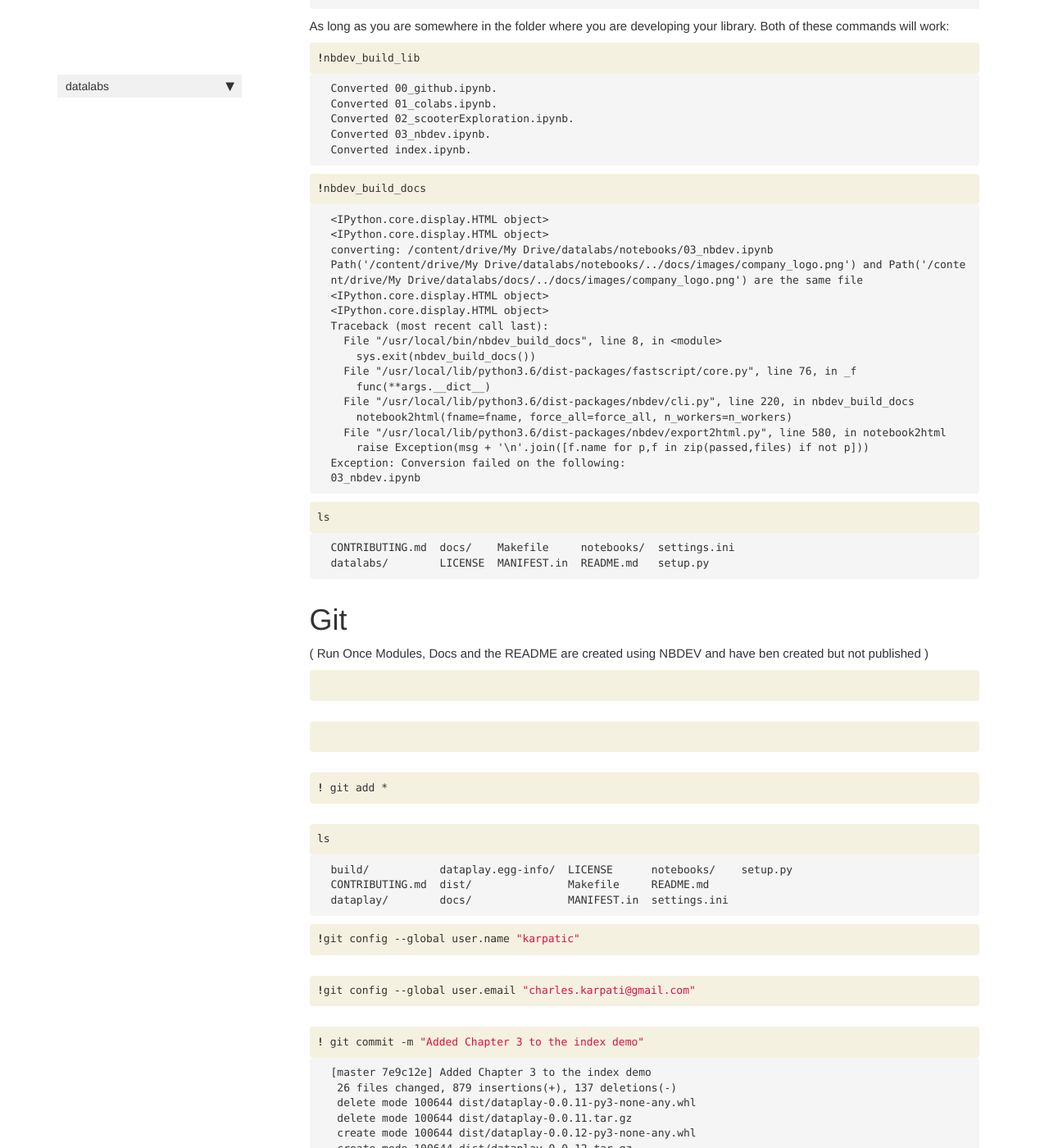
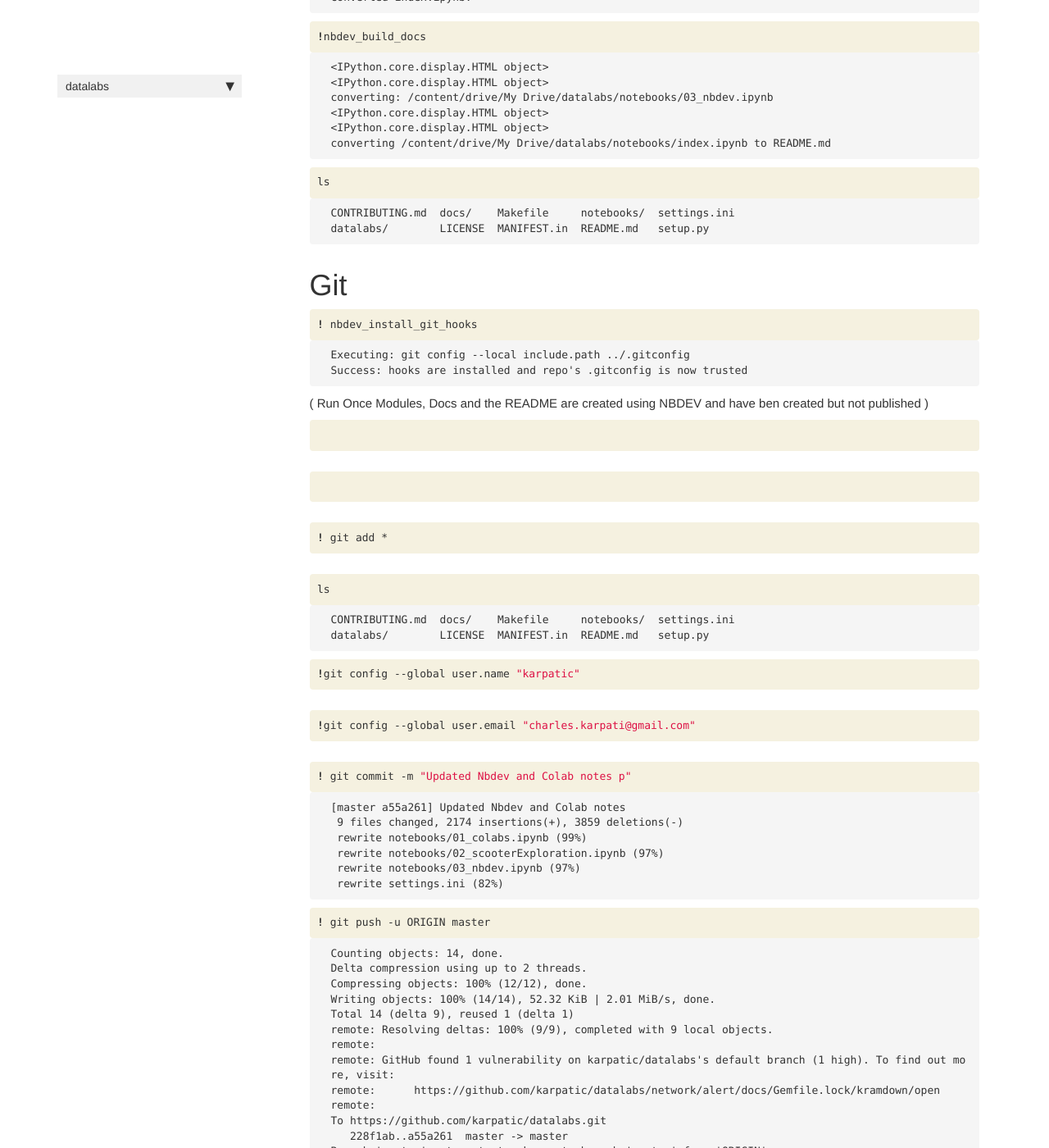
Before and after one commit to karpatic/datalab, a Jekyll site: the page built from docs/nbdev.html, in a window 1280 px wide and 1400 px high, scrolled down 15554 px. Shown: the whole window at 82% size. Built offline with Jekyll 4.4.1, drawn with Linux system fonts in a browser that asks for light colours; nearby versions of some CDN libraries; comment, search, counter and statistics services are not loaded; some of the changed text lies outside the part shown.

Commit message:
Updated Nbdev and Colab notes p3

```diff
--- a/docs/nbdev.html
+++ b/docs/nbdev.html
@@ -569,7 +569,7 @@
 </div>
 <div class="cell border-box-sizing text_cell rendered"><div class="inner_cell">
 <div class="text_cell_render border-box-sizing rendered_html">
-<p>{% include warning.html content='# 3' %}</p>
+<p>{% include warning.html content='Nbdev updates need to be had before #3 and 4 in this list can work properly. ' %}</p>
 
 </div>
 </div>
@@ -1835,18 +1835,8 @@
 <div class="output_area">
 
 <div class="output_subarea output_stream output_stdout output_text">
-<pre>&#39;5) Computation Clustering Morality. ipynb&#39;   <span class="ansi-blue-intense-fg ansi-bold">Misc_old_code_for_old_projects</span>/
- Batteries.ipynb                              Notes2.ipynb
- <span class="ansi-blue-intense-fg ansi-bold">Bnia</span>/                                        <span class="ansi-blue-intense-fg ansi-bold">Personal</span>/
-<span class="ansi-blue-intense-fg ansi-bold">&#39;Colab Notebooks&#39;</span>/                            <span class="ansi-blue-intense-fg ansi-bold">pyjs</span>/
- CovidBaltimore.ipynb                         PythonBCountyVitalSigns.ipynb
-<span class="ansi-blue-intense-fg ansi-bold">&#39;CReading Slides Visuals&#39;</span>/                    Radios.ipynb
- <span class="ansi-blue-intense-fg ansi-bold">DATA</span>/                                        <span class="ansi-blue-intense-fg ansi-bold">realtime</span>/
- <span class="ansi-blue-intense-fg ansi-bold">datalabs</span>/                                    ScooterHelp.ipynb
- <span class="ansi-blue-intense-fg ansi-bold">dataplay</span>/                                    <span class="ansi-blue-intense-fg ansi-bold">stonks</span>/
- <span class="ansi-blue-intense-fg ansi-bold">feelsgoodgoods</span>/                              <span class="ansi-blue-intense-fg ansi-bold">System</span>/
- <span class="ansi-blue-intense-fg ansi-bold">labs</span>/                                        <span class="ansi-blue-intense-fg ansi-bold">tobepublished</span>/
- menu.ipynb                                   <span class="ansi-blue-intense-fg ansi-bold">vitalSigns</span>/
+<pre>CONTRIBUTING.md  <span class="ansi-blue-intense-fg ansi-bold">docs</span>/    Makefile     <span class="ansi-blue-intense-fg ansi-bold">notebooks</span>/  settings.ini
+<span class="ansi-blue-intense-fg ansi-bold">datalabs</span>/        LICENSE  MANIFEST.in  README.md   setup.py
 </pre>
 </div>
 </div>
@@ -2002,20 +1992,9 @@
 <pre>&lt;IPython.core.display.HTML object&gt;
 &lt;IPython.core.display.HTML object&gt;
 converting: /content/drive/My Drive/datalabs/notebooks/03_nbdev.ipynb
-Path(&#39;/content/drive/My Drive/datalabs/notebooks/../docs/images/company_logo.png&#39;) and Path(&#39;/content/drive/My Drive/datalabs/docs/../docs/images/company_logo.png&#39;) are the same file
 &lt;IPython.core.display.HTML object&gt;
 &lt;IPython.core.display.HTML object&gt;
-Traceback (most recent call last):
-  File &#34;/usr/local/bin/nbdev_build_docs&#34;, line 8, in &lt;module&gt;
-    sys.exit(nbdev_build_docs())
-  File &#34;/usr/local/lib/python3.6/dist-packages/fastscript/core.py&#34;, line 76, in _f
-    func(**args.__dict__)
-  File &#34;/usr/local/lib/python3.6/dist-packages/nbdev/cli.py&#34;, line 220, in nbdev_build_docs
-    notebook2html(fname=fname, force_all=force_all, n_workers=n_workers)
-  File &#34;/usr/local/lib/python3.6/dist-packages/nbdev/export2html.py&#34;, line 580, in notebook2html
-    raise Exception(msg + &#39;\n&#39;.join([f.name for p,f in zip(passed,files) if not p]))
-Exception: Conversion failed on the following:
-03_nbdev.ipynb
+converting /content/drive/My Drive/datalabs/notebooks/index.ipynb to README.md
 </pre>
 </div>
 </div>
@@ -2064,6 +2043,38 @@
 </div>
 </div>
 </div>
+    {% raw %}
+
+<div class="cell border-box-sizing code_cell rendered">
+<div class="input">
+
+<div class="inner_cell">
+    <div class="input_area">
+<div class=" highlight hl-ipython3"><pre><span></span><span class="o">!</span> nbdev_install_git_hooks
+</pre></div>
+
+    </div>
+</div>
+</div>
+
+<div class="output_wrapper">
+<div class="output">
+
+<div class="output_area">
+
+<div class="output_subarea output_stream output_stdout output_text">
+<pre>Executing: git config --local include.path ../.gitconfig
+Success: hooks are installed and repo&#39;s .gitconfig is now trusted
+</pre>
+</div>
+</div>
+
+</div>
+</div>
+
+</div>
+    {% endraw %}
+
 <div class="cell border-box-sizing text_cell rendered"><div class="inner_cell">
 <div class="text_cell_render border-box-sizing rendered_html">
 <p>( Run Once Modules, Docs and the README are created using NBDEV and have ben created but not published )</p>
@@ -2142,9 +2153,8 @@
 <div class="output_area">
 
 <div class="output_subarea output_stream output_stdout output_text">
-<pre><span class="ansi-blue-intense-fg ansi-bold">build</span>/           <span class="ansi-blue-intense-fg ansi-bold">dataplay.egg-info</span>/  LICENSE      <span class="ansi-blue-intense-fg ansi-bold">notebooks</span>/    setup.py
-CONTRIBUTING.md  <span class="ansi-blue-intense-fg ansi-bold">dist</span>/               Makefile     README.md
-<span class="ansi-blue-intense-fg ansi-bold">dataplay</span>/        <span class="ansi-blue-intense-fg ansi-bold">docs</span>/               MANIFEST.in  settings.ini
+<pre>CONTRIBUTING.md  <span class="ansi-blue-intense-fg ansi-bold">docs</span>/    Makefile     <span class="ansi-blue-intense-fg ansi-bold">notebooks</span>/  settings.ini
+<span class="ansi-blue-intense-fg ansi-bold">datalabs</span>/        LICENSE  MANIFEST.in  README.md   setup.py
 </pre>
 </div>
 </div>
@@ -2196,27 +2206,25 @@
 
 <div class="inner_cell">
     <div class="input_area">
-<div class=" highlight hl-ipython3"><pre><span></span><span class="o">!</span> git commit -m <span class="s2">&quot;Added Chapter 3 to the index demo&quot;</span>
-</pre></div>
-
-    </div>
-</div>
-</div>
-
-<div class="output_wrapper">
-<div class="output">
-
-<div class="output_area">
-
-<div class="output_subarea output_stream output_stdout output_text">
-<pre>[master 7e9c12e] Added Chapter 3 to the index demo
- 26 files changed, 879 insertions(+), 137 deletions(-)
- delete mode 100644 dist/dataplay-0.0.11-py3-none-any.whl
- delete mode 100644 dist/dataplay-0.0.11.tar.gz
- create mode 100644 dist/dataplay-0.0.12-py3-none-any.whl
- create mode 100644 dist/dataplay-0.0.12.tar.gz
- create mode 100644 docs/images/output_17_1.png
- create mode 100644 docs/images/output_19_2.png
+<div class=" highlight hl-ipython3"><pre><span></span><span class="o">!</span> git commit -m <span class="s2">&quot;Updated Nbdev and Colab notes p&quot;</span>
+</pre></div>
+
+    </div>
+</div>
+</div>
+
+<div class="output_wrapper">
+<div class="output">
+
+<div class="output_area">
+
+<div class="output_subarea output_stream output_stdout output_text">
+<pre>[master a55a261] Updated Nbdev and Colab notes
+ 9 files changed, 2174 insertions(+), 3859 deletions(-)
+ rewrite notebooks/01_colabs.ipynb (99%)
+ rewrite notebooks/02_scooterExploration.ipynb (97%)
+ rewrite notebooks/03_nbdev.ipynb (97%)
+ rewrite settings.ini (82%)
 </pre>
 </div>
 </div>
@@ -2247,14 +2255,18 @@
 <div class="output_area">
 
 <div class="output_subarea output_stream output_stdout output_text">
-<pre>Counting objects: 29, done.
+<pre>Counting objects: 14, done.
 Delta compression using up to 2 threads.
-Compressing objects: 100% (26/26), done.
-Writing objects: 100% (29/29), 3.93 MiB | 7.31 MiB/s, done.
-Total 29 (delta 11), reused 0 (delta 0)
-remote: Resolving deltas: 100% (11/11), completed with 9 local objects.
-To https://github.com/karpatic/dataplay.git
-   95523b7..7e9c12e  master -&gt; master
+Compressing objects: 100% (12/12), done.
+Writing objects: 100% (14/14), 52.32 KiB | 2.01 MiB/s, done.
+Total 14 (delta 9), reused 1 (delta 1)
+remote: Resolving deltas: 100% (9/9), completed with 9 local objects.
+remote:
+remote: GitHub found 1 vulnerability on karpatic/datalabs&#39;s default branch (1 high). To find out more, visit:
+remote:      https://github.com/karpatic/datalabs/network/alert/docs/Gemfile.lock/kramdown/open
+remote:
+To https://github.com/karpatic/datalabs.git
+   228f1ab..a55a261  master -&gt; master
 Branch &#39;master&#39; set up to track remote branch &#39;master&#39; from &#39;ORIGIN&#39;.
 </pre>
 </div>
```
Also changed, not shown: 1 other file.
